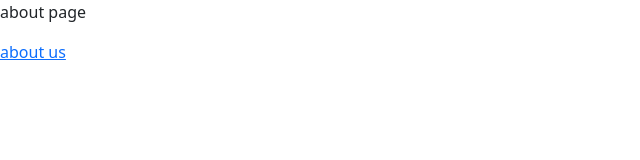
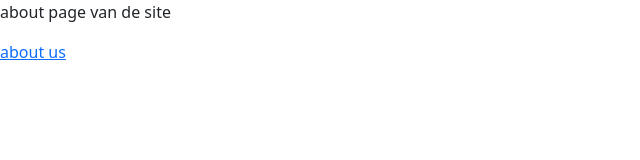
Before and after one commit to DriesDubois/eindproject, a React (Create React App) app: page /AboutPage in a window 1280 px wide. Shown: the top 160 px of the page, without its empty margins (0-640 px from the left). Built offline with nearby package versions, Linux system fonts and the light colour scheme.

Commit message:
router changes

```diff
--- a/src/pages/AboutPage.js
+++ b/src/pages/AboutPage.js
@@ -1,3 +1,3 @@
 export function AboutPage (){
-    return <p>about page</p>
+    return <p>about page van de site</p>
 }
```
